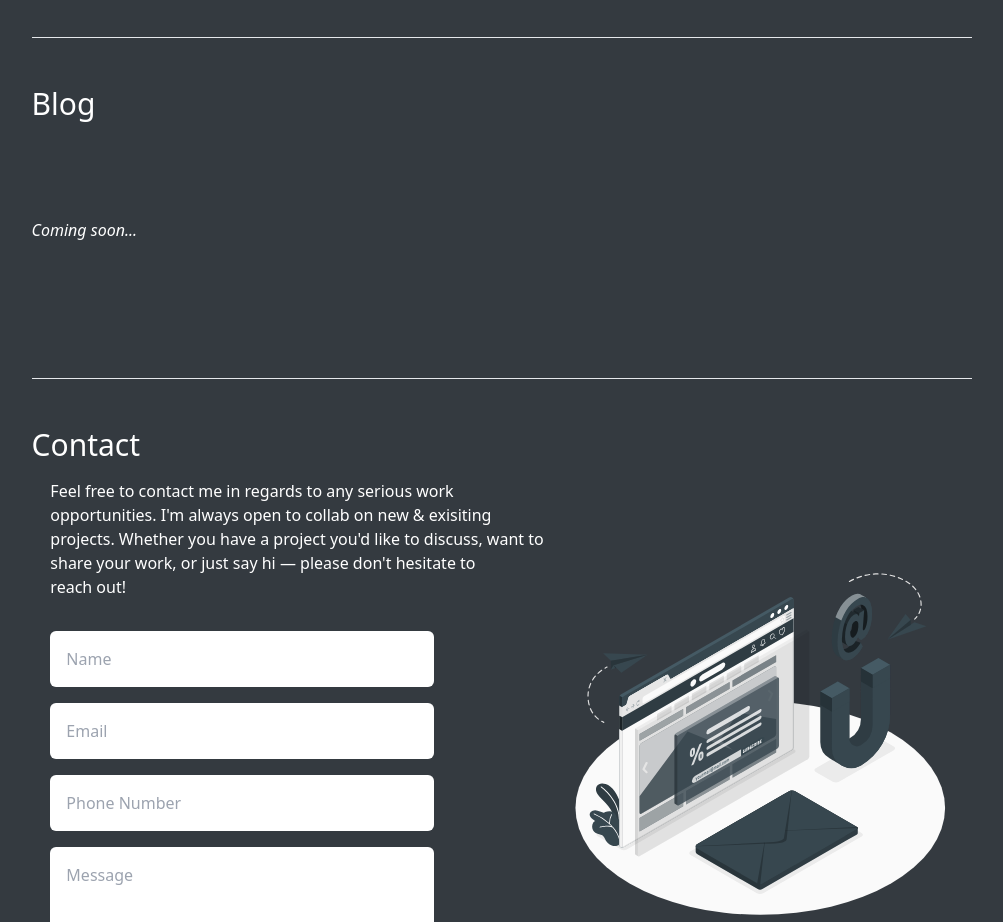
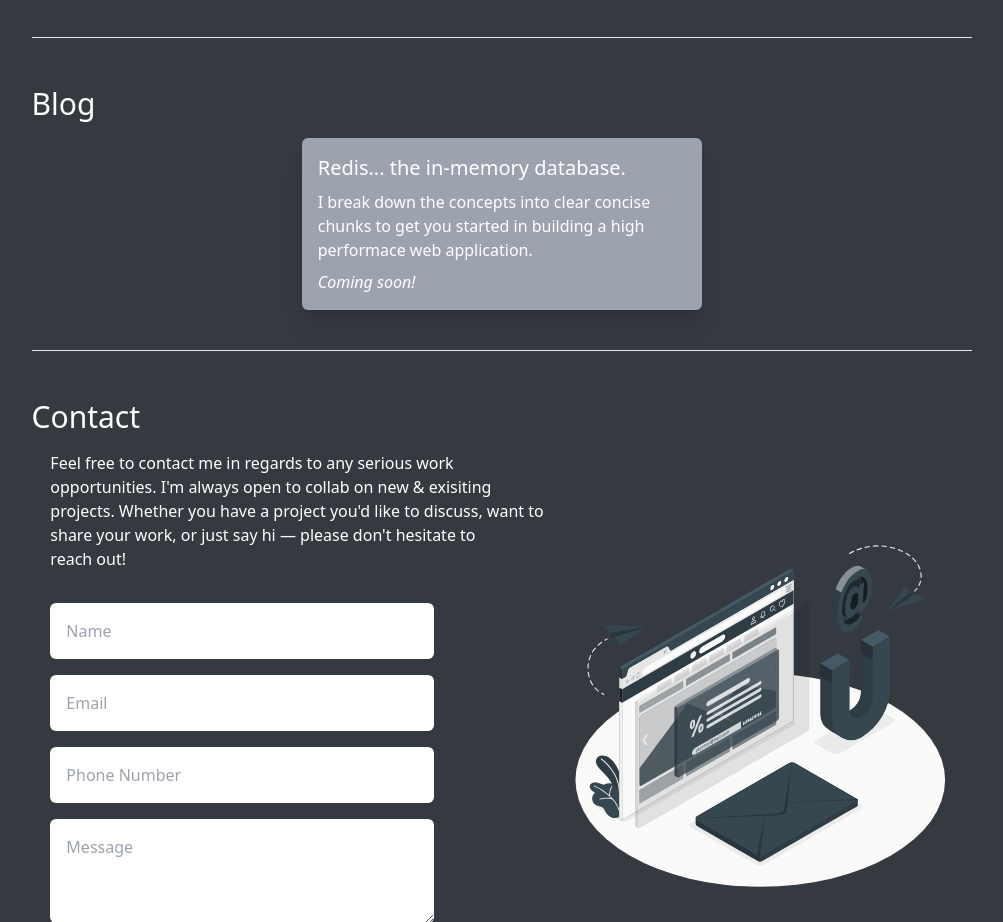
Before and after one commit to morfeli/portfolio, a Next.js app: page / in a window 1280 px wide. Shown: the part 2600-3522 px from the top of the page, without its empty margins (276-1279 px from the left). Built offline with nearby package versions, Linux system fonts and the light colour scheme.

Commit message:
new: added 1st blog post element

```diff
--- a/components/Sections/Blog/Blog.tsx
+++ b/components/Sections/Blog/Blog.tsx
@@ -3,7 +3,14 @@ import { SectionLayout } from "../Layouts/SectionLayout";
 export const Blog = () => {
   return (
     <SectionLayout link="Blog">
-      <p className="py-24 italic">Coming soon...</p>
+      <div className="w-[400px] bg-gray-400 rounded-md p-4 my-4 mx-auto shadow-xl">
+        <h1 className="text-xl">Redis... the in-memory database.</h1>
+        <p className="py-2">
+          I break down the concepts into clear concise chunks to get you started
+          in building a high performace web application.
+        </p>
+        <p className="italic">Coming soon!</p>
+      </div>
     </SectionLayout>
   );
 };
```
